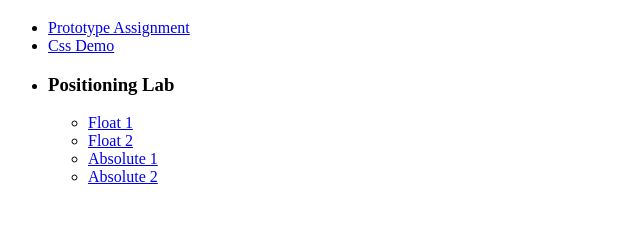
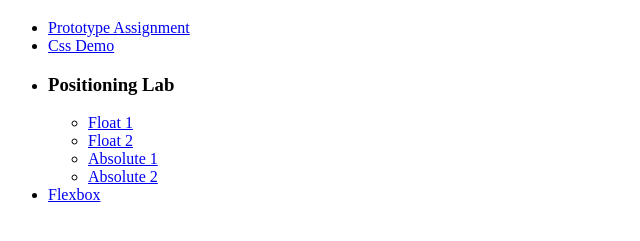
Before and after one commit to MadanMohanw95/ifsc-1310, a plain HTML site: page index.html in a window 1280 px wide. Shown: the part 61-302 px from the top of the page, without its empty margins (0-640 px from the left). Drawn offline with Linux system fonts and the light colour scheme.

Commit message:
flexbox completion

```diff
--- a/index.html
+++ b/index.html
@@ -34,6 +34,9 @@
           <li> <a href="positioning/absolute2.html">Absolute 2</a></li>
         </ul>
       </li>
+      <li>
+        <a href="flexbox/flexbox-froggy.JPG">Flexbox</a>
+      </li>
     </ul>
   </nav>
 </body>
```
Also changed, not shown: flexbox/flexbox-froggy.JPG (added).
